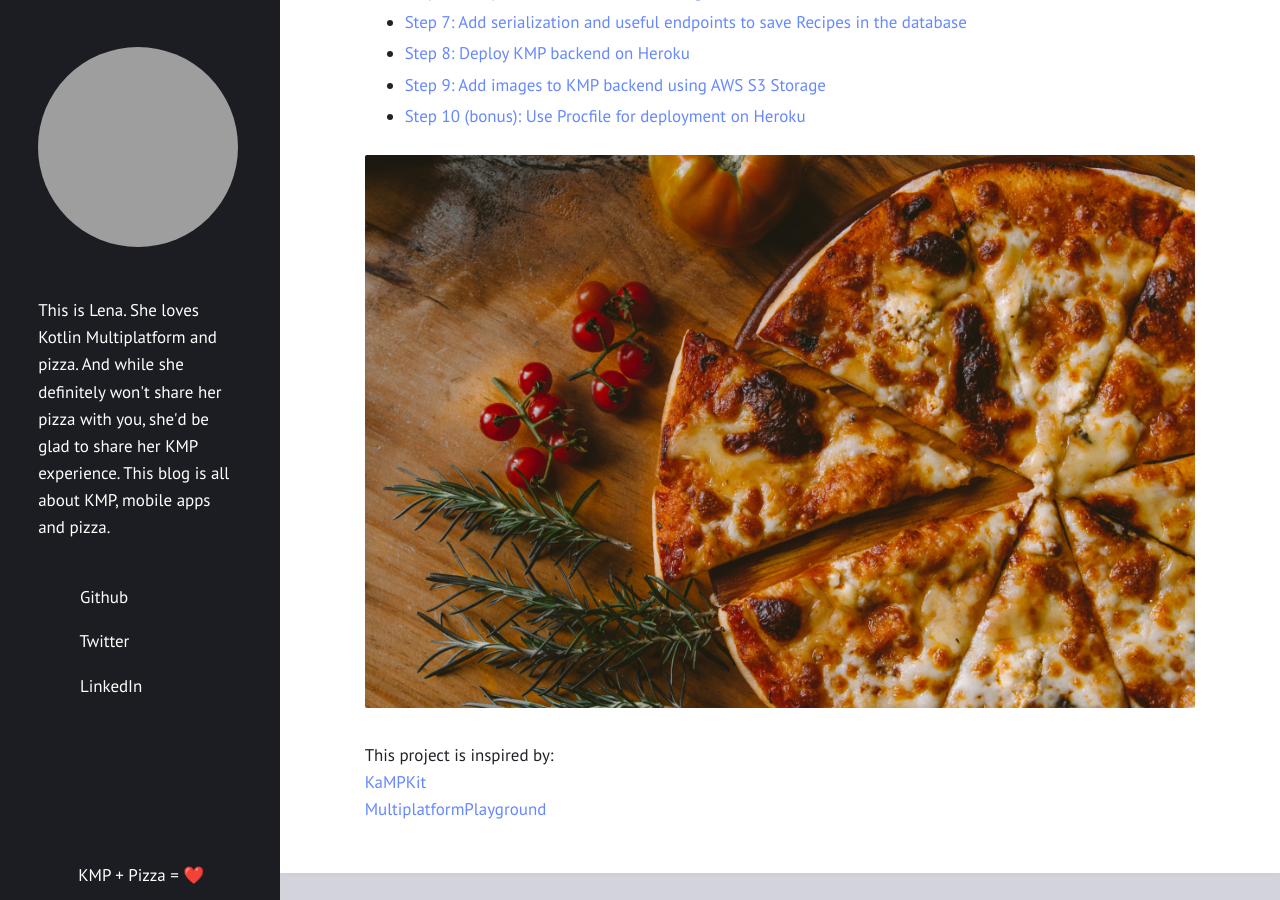
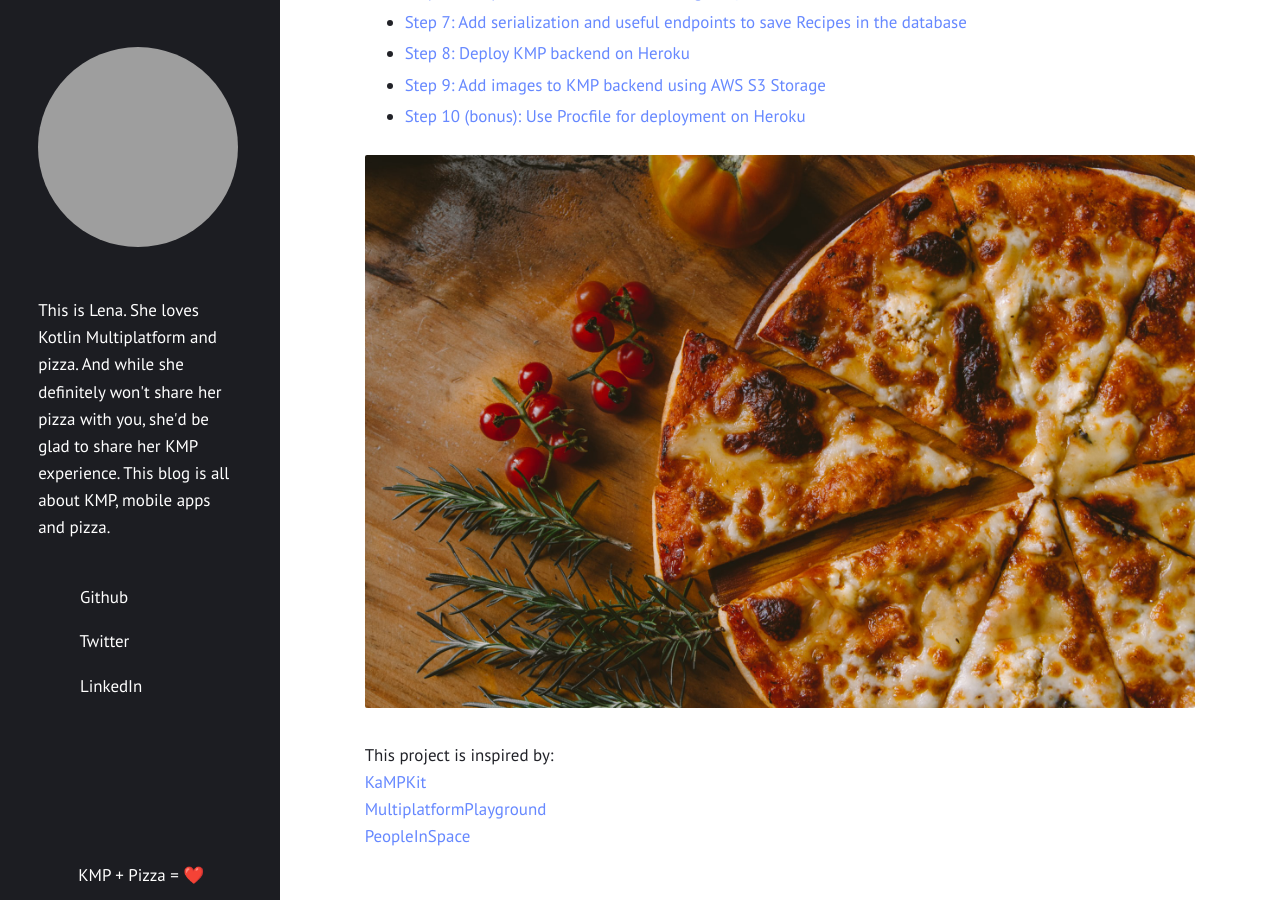
Before and after one commit to hlnstepanova/kmpizza, a Jekyll site: the page built from _posts/2022-01-02-all-you-need-is-kmp.md, in a window 1280 px wide and 900 px high, scrolled down 766 px. Built offline with Jekyll 4.4.1, drawn with Linux system fonts in a browser that asks for light colours; grey boxes are pictures that could not be loaded.

Commit message:
Add missing reference to an awesome project

```diff
--- a/_posts/2022-01-02-all-you-need-is-kmp.md
+++ b/_posts/2022-01-02-all-you-need-is-kmp.md
@@ -21,3 +21,4 @@ This repository will accompany each step of the blog: [KMPizza Repo](https://git
 This project is inspired by:<br>
 [KaMPKit](https://github.com/touchlab/KaMPKit)<br>
 [MultiplatformPlayground](https://github.com/halcyonmobile/MultiplatformPlayground)<br>
+[PeopleInSpace](https://github.com/joreilly/PeopleInSpace)<br>
```
